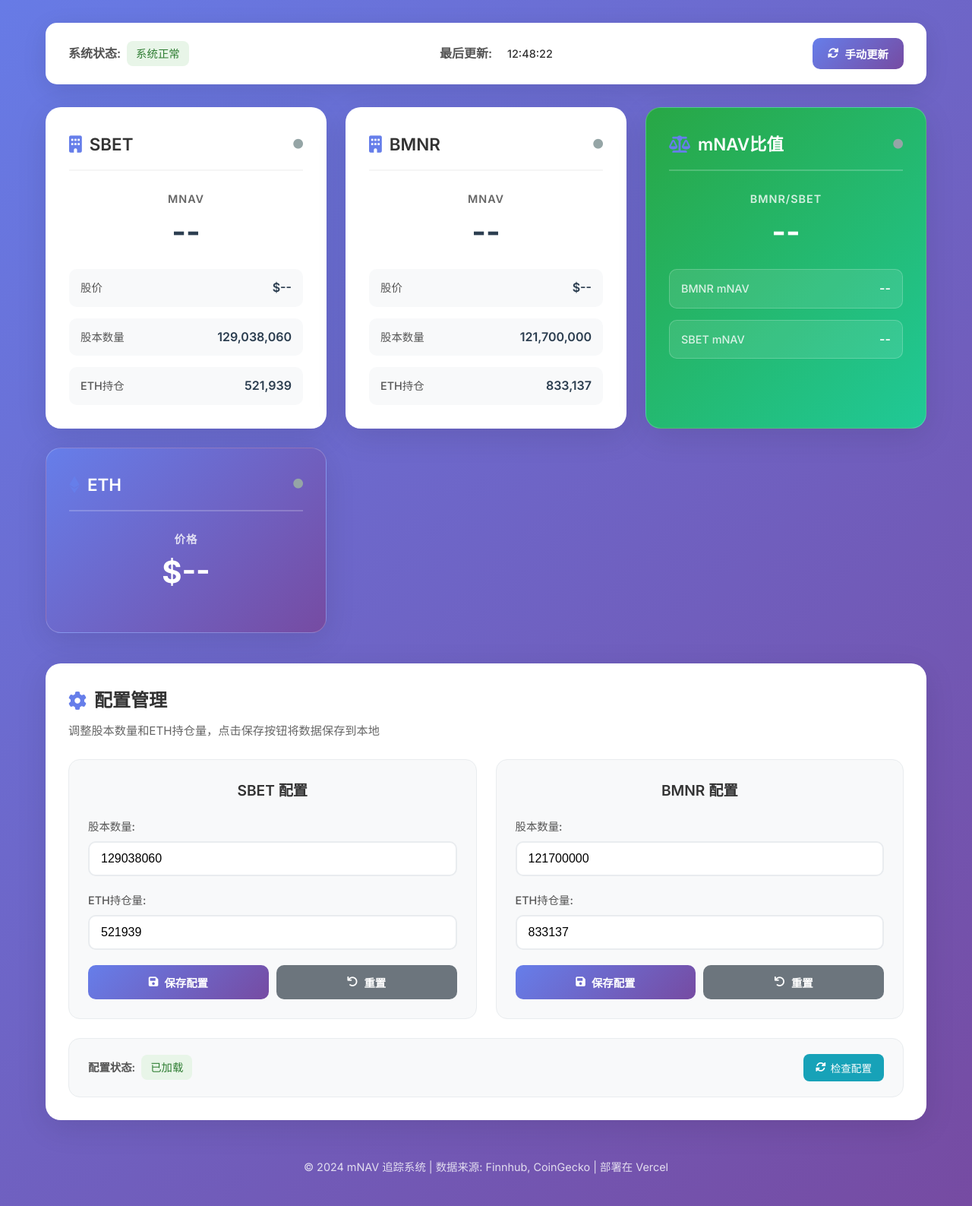
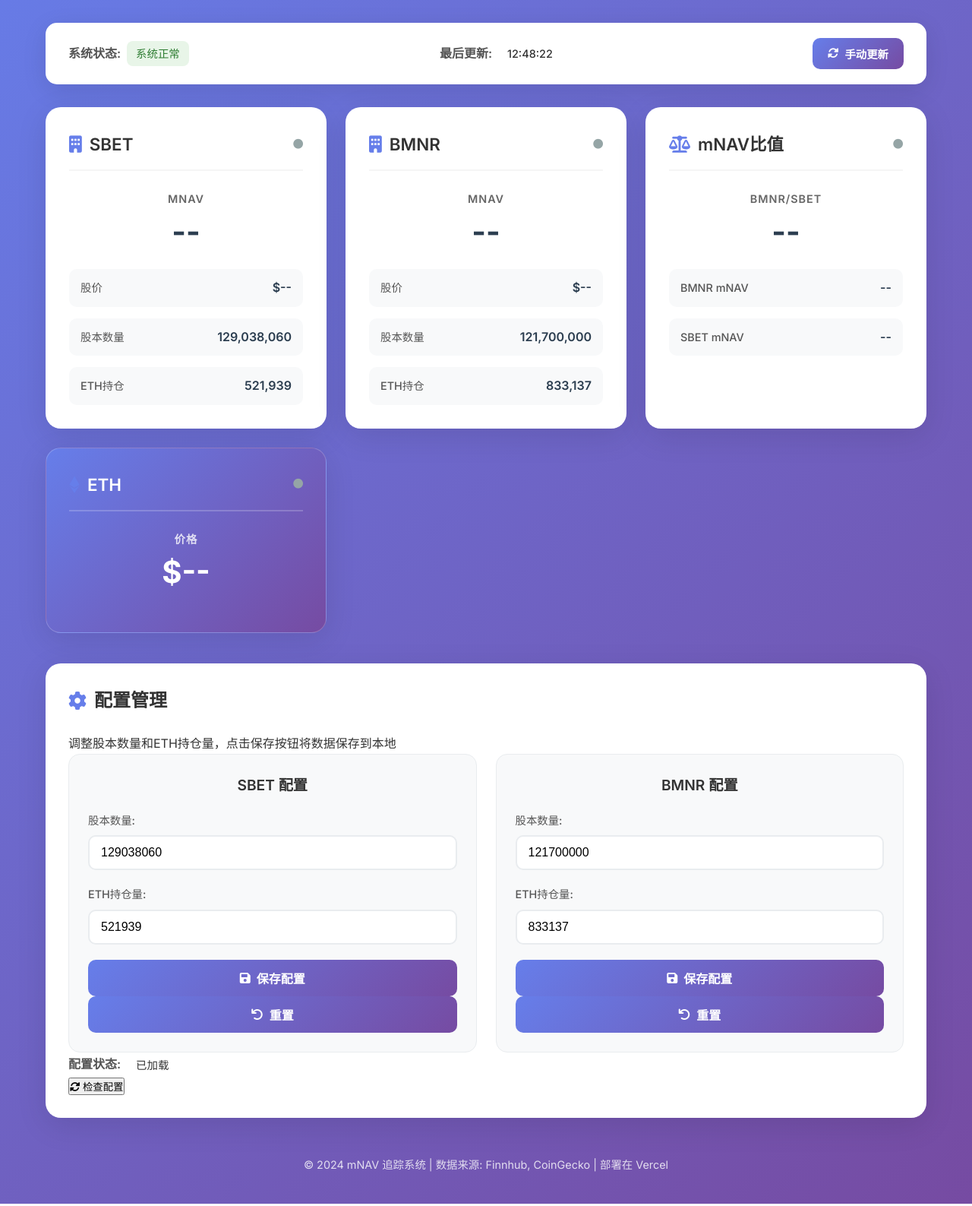
Before and after one commit to Charlottez0211/mnav-track, a Flask app: page / in a window 1280 px wide. Shown: the part 184-1771 px from the top of the page at 76% size. Run offline with Flask 3, Linux system fonts and the light colour scheme.

Commit message:
更新BMNR配置值并清理CSS样式：BMNR股本数量更新为173,496,950，移除比值变化相关样式

```diff
--- a/app.py
+++ b/app.py
@@ -42,7 +42,7 @@ DEFAULT_STOCK_CONFIG = {
         'symbol': 'SBET'
     },
     'BMNR': {
-        'shares_outstanding': 121700000.0,  # 默认股本数量
+        'shares_outstanding': 173496950.0,  # 默认股本数量
         'eth_holdings': 1150263.0,           # 默认ETH持仓量
         'symbol': 'BMNR'
     }
--- a/static/css/style.css
+++ b/static/css/style.css
@@ -284,36 +284,6 @@ body {
     background: rgba(255, 255, 255, 0.2);
 }
 
-/* mNAV比值卡片特殊样式 */
-.ratio-card {
-    background: linear-gradient(135deg, #28a745, #20c997);
-    color: white;
-}
-
-.ratio-card .card-header h3,
-.ratio-card .metric-value,
-.ratio-card .sub-value {
-    color: white;
-}
-
-.ratio-card .metric-label,
-.ratio-card .sub-label {
-    color: rgba(255, 255, 255, 0.8);
-}
-
-.ratio-card .card-header {
-    border-bottom-color: rgba(255, 255, 255, 0.2);
-}
-
-.ratio-card .sub-metric {
-    background: rgba(255, 255, 255, 0.1);
-    border: 1px solid rgba(255, 255, 255, 0.2);
-}
-
-.ratio-card .sub-metric:hover {
-    background: rgba(255, 255, 255, 0.2);
-}
-
 /* 配置区域 */
 .config-section {
     background: white;
@@ -327,7 +297,7 @@ body {
     font-size: 1.5rem;
     font-weight: 600;
     color: #333;
-    margin-bottom: 10px;
+    margin-bottom: 25px;
     display: flex;
     align-items: center;
     gap: 10px;
@@ -337,18 +307,10 @@ body {
     color: #667eea;
 }
 
-.config-description {
-    color: #666;
-    font-size: 0.95rem;
-    margin-bottom: 25px;
-    line-height: 1.5;
-}
-
 .config-cards {
     display: grid;
     grid-template-columns: repeat(auto-fit, minmax(300px, 1fr));
     gap: 25px;
-    margin-bottom: 25px;
 }
 
 .config-card {
@@ -394,113 +356,29 @@ body {
     box-shadow: 0 0 0 3px rgba(102, 126, 234, 0.1);
 }
 
-.form-actions {
-    display: flex;
-    gap: 10px;
-    margin-top: 20px;
-}
-
 .config-btn {
-    flex: 1;
+    width: 100%;
+    background: linear-gradient(135deg, #667eea, #764ba2);
+    color: white;
+    border: none;
     padding: 12px 20px;
     border-radius: 10px;
     cursor: pointer;
     font-weight: 600;
-    font-size: 0.9rem;
+    font-size: 1rem;
     transition: all 0.3s ease;
     display: flex;
     align-items: center;
     justify-content: center;
     gap: 8px;
-    border: none;
 }
 
-.config-btn.primary {
-    background: linear-gradient(135deg, #667eea, #764ba2);
-    color: white;
-}
-
-.config-btn.primary:hover {
+.config-btn:hover {
     transform: translateY(-2px);
     box-shadow: 0 5px 15px rgba(102, 126, 234, 0.4);
 }
 
-.config-btn.secondary {
-    background: #6c757d;
-    color: white;
-}
-
-.config-btn.secondary:hover {
-    background: #5a6268;
-    transform: translateY(-2px);
-    box-shadow: 0 5px 15px rgba(108, 117, 125, 0.4);
-}
-
 .config-btn:active {
-    transform: translateY(0);
-}
-
-.config-btn:disabled {
-    opacity: 0.6;
-    cursor: not-allowed;
-    transform: none;
-}
-
-.config-status {
-    display: flex;
-    justify-content: space-between;
-    align-items: center;
-    background: #f8f9fa;
-    padding: 20px 25px;
-    border-radius: 15px;
-    border: 1px solid #e9ecef;
-    flex-wrap: wrap;
-    gap: 15px;
-}
-
-.config-status .status-item {
-    display: flex;
-    align-items: center;
-    gap: 8px;
-}
-
-.config-status .status-label {
-    font-weight: 600;
-    color: #555;
-    font-size: 0.9rem;
-}
-
-.config-status .status-value {
-    font-weight: 500;
-    padding: 5px 12px;
-    border-radius: 8px;
-    font-size: 0.9rem;
-    background: #e8f5e8;
-    color: #2e7d32;
-}
-
-.config-check-btn {
-    background: #17a2b8;
-    color: white;
-    border: none;
-    padding: 8px 16px;
-    border-radius: 8px;
-    cursor: pointer;
-    font-weight: 500;
-    font-size: 0.85rem;
-    transition: all 0.3s ease;
-    display: flex;
-    align-items: center;
-    gap: 6px;
-}
-
-.config-check-btn:hover {
-    background: #138496;
-    transform: translateY(-1px);
-    box-shadow: 0 3px 10px rgba(23, 162, 184, 0.3);
-}
-
-.config-check-btn:active {
     transform: translateY(0);
 }
 
```
